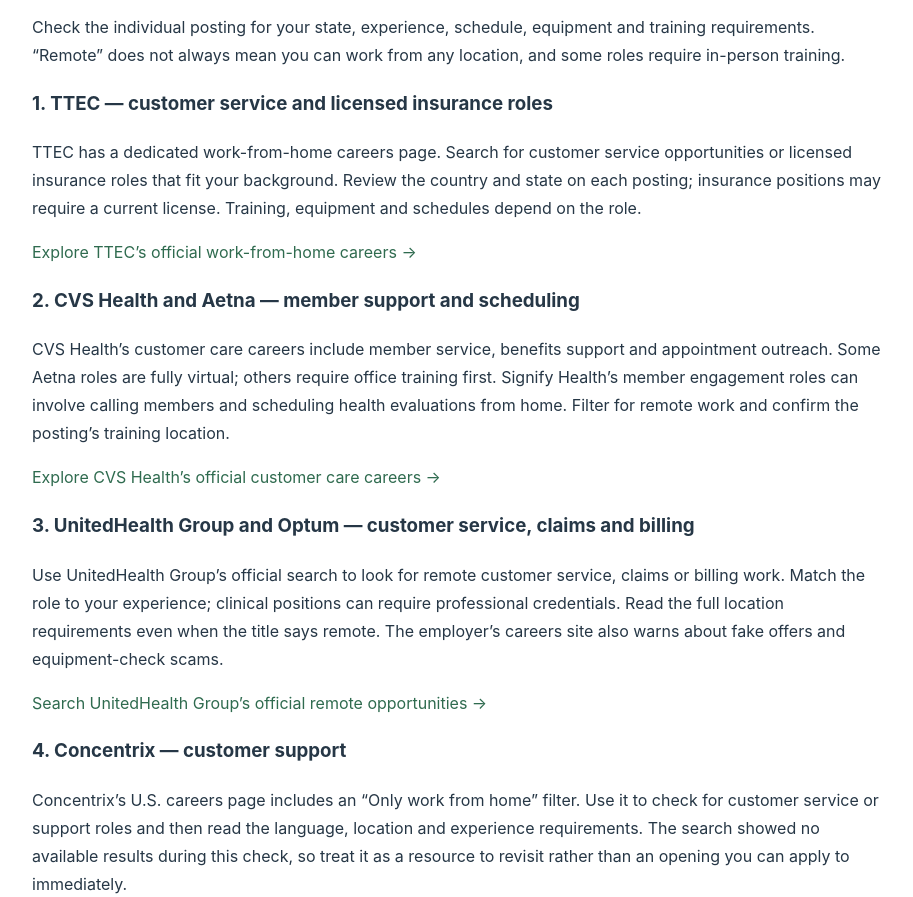
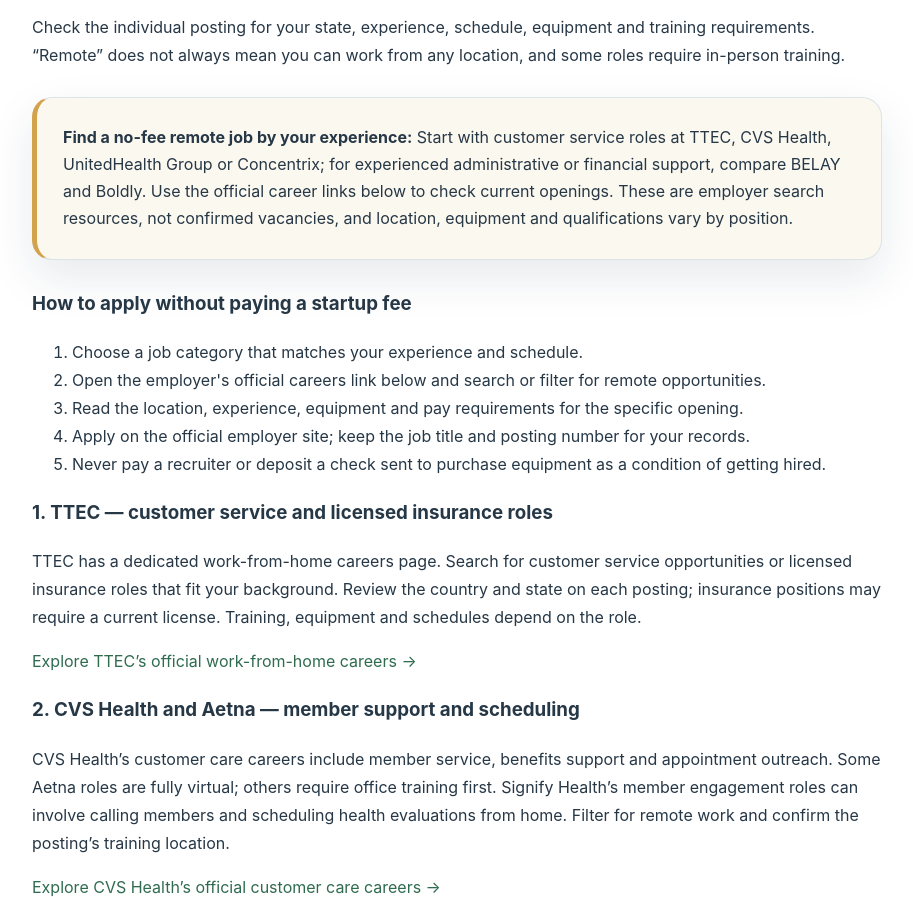
Before and after one commit to BriceKBier/Livegood-Affiliate, a plain HTML site: page legitimate-work-from-home-jobs-no-fees.html in a window 1280 px wide. Shown: the part 1441-2338 px from the top of the page, without its empty margins (183-1096 px from the left). Drawn offline with Linux system fonts and the light colour scheme.

Commit message:
Improve no-fee jobs article with quick employer guide and safe application steps

```diff
--- a/legitimate-work-from-home-jobs-no-fees.html
+++ b/legitimate-work-from-home-jobs-no-fees.html
@@ -17,6 +17,9 @@
 <section class="article-section" id="employers"><h2>Six employers to check for remote work</h2>
 <p>Start with the official employer links below instead of paying someone for access to a job. These are places to search, not a promise that a suitable vacancy is open today. Resources checked October 7, 2026; openings, pay and hiring locations can change.</p>
 <p>Check the individual posting for your state, experience, schedule, equipment and training requirements. “Remote” does not always mean you can work from any location, and some roles require in-person training.</p>
+<div class="article-callout"><strong>Find a no-fee remote job by your experience:</strong> Start with customer service roles at TTEC, CVS Health, UnitedHealth Group or Concentrix; for experienced administrative or financial support, compare BELAY and Boldly. Use the official career links below to check current openings. These are employer search resources, not confirmed vacancies, and location, equipment and qualifications vary by position.</div>
+<h3>How to apply without paying a startup fee</h3>
+<ol><li>Choose a job category that matches your experience and schedule.</li><li>Open the employer's official careers link below and search or filter for remote opportunities.</li><li>Read the location, experience, equipment and pay requirements for the specific opening.</li><li>Apply on the official employer site; keep the job title and posting number for your records.</li><li>Never pay a recruiter or deposit a check sent to purchase equipment as a condition of getting hired.</li></ol>
 <h3>1. TTEC — customer service and licensed insurance roles</h3>
 <p>TTEC has a dedicated work-from-home careers page. Search for customer service opportunities or licensed insurance roles that fit your background. Review the country and state on each posting; insurance positions may require a current license. Training, equipment and schedules depend on the role.</p>
 <p><a href="https://www.ttecjobs.com/en/work-from-home" target="_blank" rel="noopener noreferrer">Explore TTEC’s official work-from-home careers →</a></p>
```
